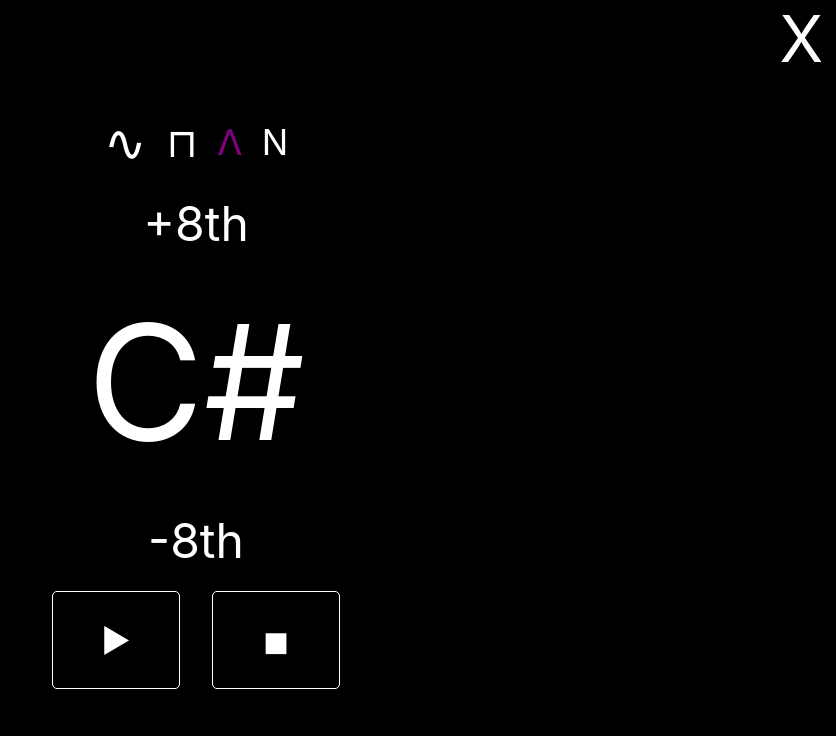
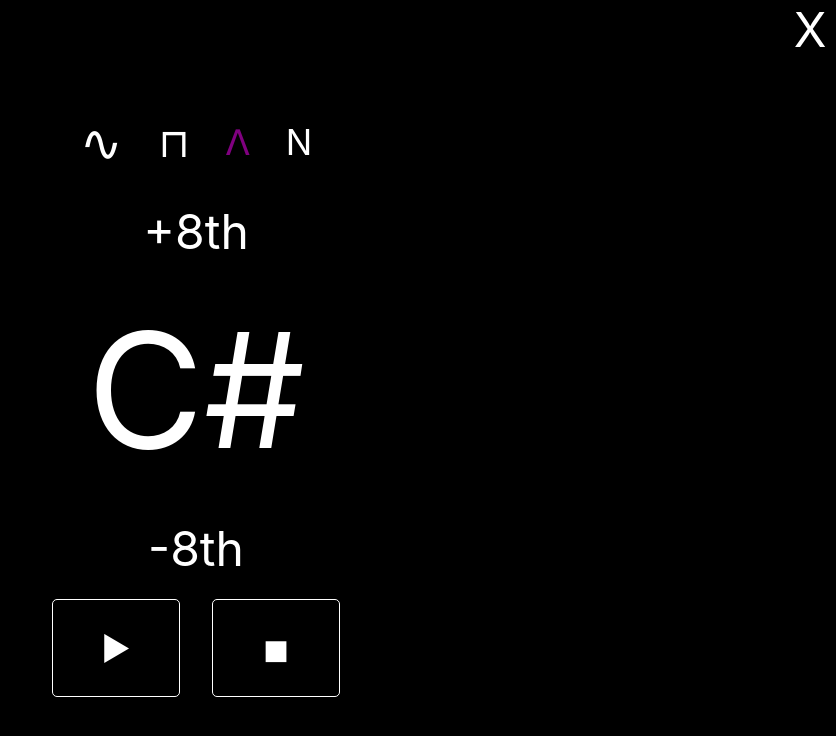
Before and after one commit to sntmsc/tone-reference, a React (Vite) app: page / in a window 1280 px wide. Both pictures are taken after a click on the element "C#". Shown: the top 736 px of the page, without its empty margins (444-1280 px from the left). Built offline with nearby package versions, Linux system fonts and the light colour scheme.

Commit message:
fix tap waveforms

```diff
--- a/src/components/NoteSelect/NoteSelect.jsx
+++ b/src/components/NoteSelect/NoteSelect.jsx
@@ -13,15 +13,19 @@ const NoteSelect = ({nt, fq, setNote, objNote, setFreq}) =>{
 
   const WaveText = ({char, name, waveState, size}) =>{
     return(
+      <Flex
+      p='.5em'
+      onClick={()=>setWave(name)}
+      cursor='pointer'>
         <Text
+        cursor='pointer'
         userSelect='none'
-      cursor='pointer'
         fontSize= {size}
         m='0'
-      onClick={()=>setWave(name)}
         color={name === waveState ? 'purple' : 'white'}>
           {char}
         </Text>
+      </Flex>
     )
   }
 
@@ -46,7 +50,7 @@ const NoteSelect = ({nt, fq, setNote, objNote, setFreq}) =>{
         className='tap-mobile'
         color='white'
         cursor='pointer'
-        fontSize='4em'
+        fontSize='3em'
         my={0}
         mr='.2em'
         onClick={()=>{setNote(objNote);osc.toDestination().stop();}}>
```
Lines whose indentation alone changed are shown as unchanged.
